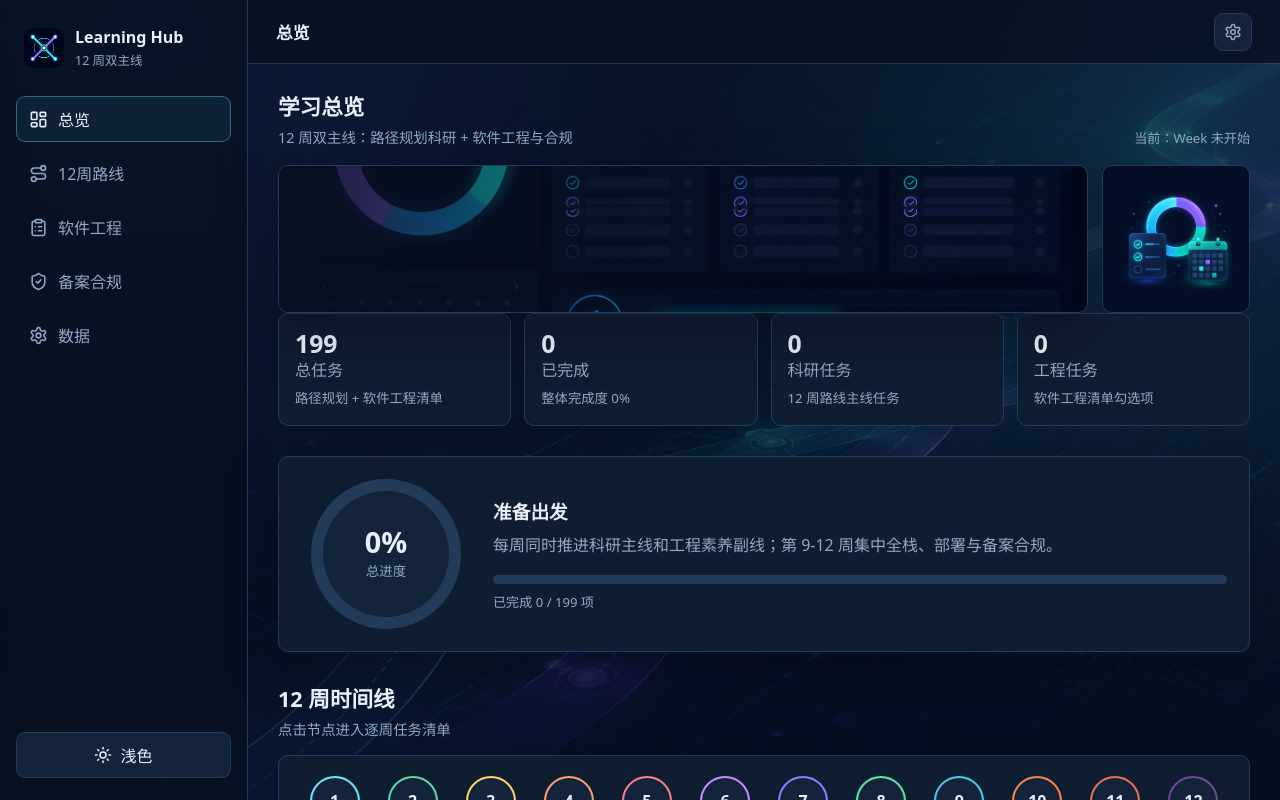
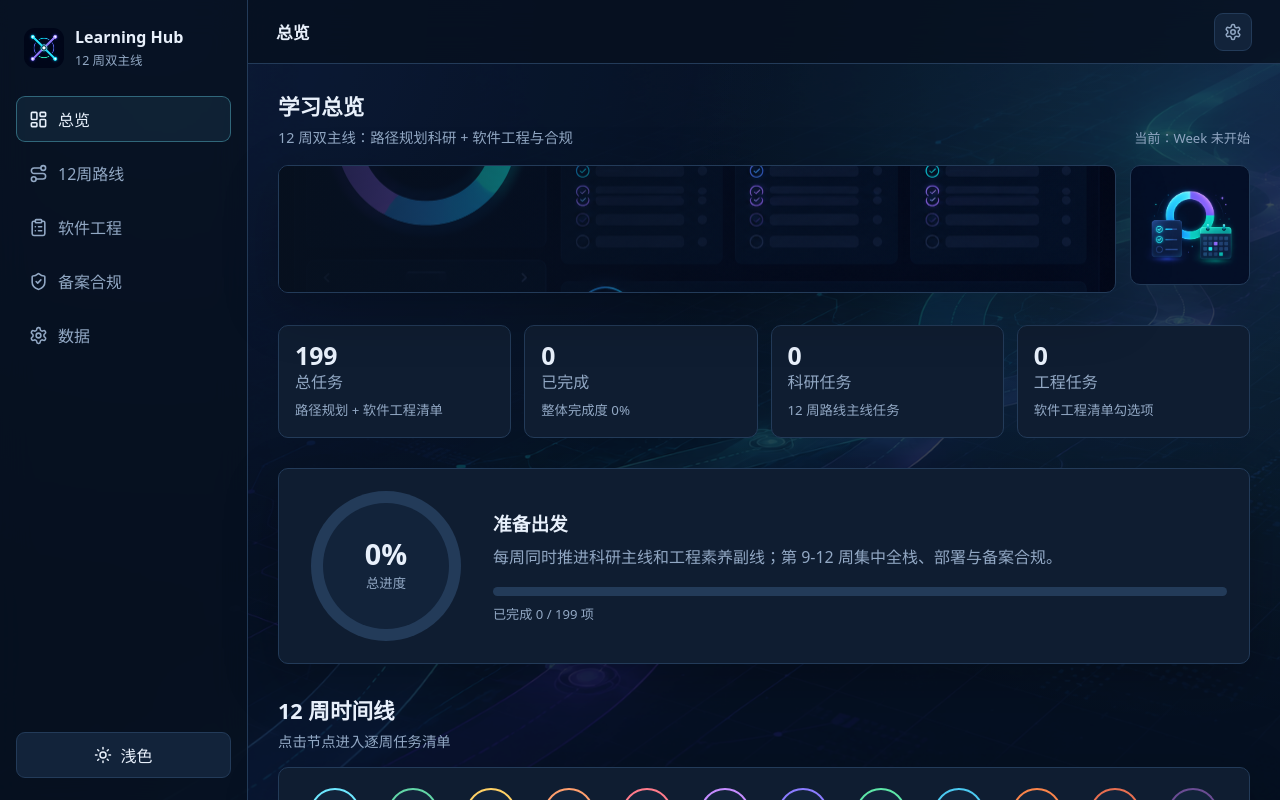
Before and after one commit to Goldmeteor/control-system, a Vue app: page / in a window 1280 px wide. Shown: the top 800 px of the page. Built offline with nearby package versions, Linux system fonts and the light colour scheme.

Commit message:
Give dashboard visual row more breathing room

```diff
--- a/src/style.css
+++ b/src/style.css
@@ -247,7 +247,7 @@ a {
 .visual-banner {
   position: relative;
   overflow: hidden;
-  height: 148px;
+  height: 128px;
   border: 1px solid var(--line);
   border-radius: 10px;
   background-image: var(--banner-image, none);
@@ -266,7 +266,7 @@ a {
 .page-hero-row {
   display: flex;
   gap: 14px;
-  margin-top: 18px;
+  margin: 18px 0 32px;
 }
 
 .page-hero-row .visual-banner {
@@ -275,8 +275,8 @@ a {
 }
 
 .spot-tile {
-  flex: 0 0 148px;
-  height: 148px;
+  flex: 0 0 120px;
+  height: 120px;
   border: 1px solid var(--line);
   border-radius: 10px;
   background-image: var(--spot-image, none);
@@ -1018,7 +1018,7 @@ button.control {
   .spot-tile {
     flex: 1 1 auto;
     width: 100%;
-    height: 120px;
+    height: 104px;
   }
 
   .progress-panel {
```
Also changed, not shown: src/views/DashboardView.vue (line endings or trailing spaces).
